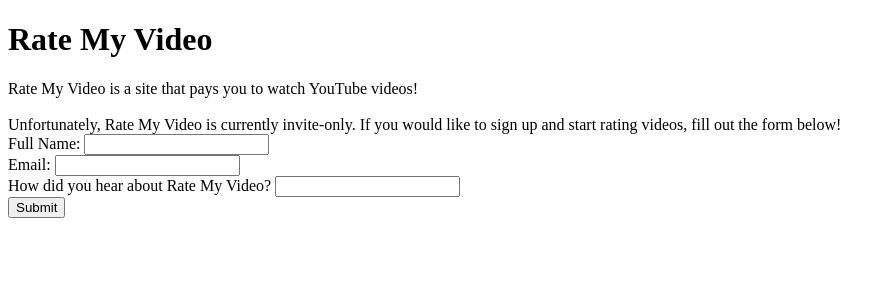
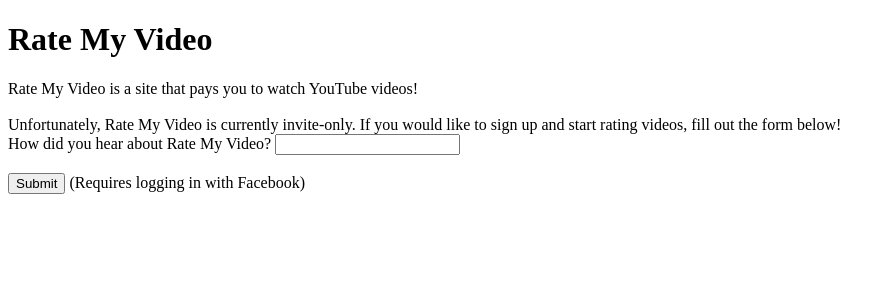
Before and after one commit to a-huy/ratemyvideo, a Django app: page / in a window 1280 px wide. Shown: the top 300 px of the page, without its empty margins (0-895 px from the left). Run offline with Django 3.2, Linux system fonts and the light colour scheme; some libraries are stand-ins or nearby versions.

Commit message:
changed homepage template

```diff
--- a/content/assets/scripts/homepage/homepage.js
+++ b/content/assets/scripts/homepage/homepage.js
@@ -36,7 +36,7 @@ function onSubmitInviteRequest()
     }
 
     window.location = 'https://www.facebook.com/dialog/oauth/?client_id=' +
-        APP_ID + '&redirect_uri=' + RED_URL + '&state=' + desc + '&scope=' +
+        APP_ID + '&redirect_uri=' + RED_URL + '&state="' + desc + '"&scope=' +
         perms;
 }
 
--- a/homepage/templates/homepage.html
+++ b/homepage/templates/homepage.html
@@ -14,12 +14,8 @@ Rate My Video is a site that pays you to watch YouTube videos!<br /><br />
 
 <div id="signup">
 Unfortunately, Rate My Video is currently invite-only. If you would like to sign up and start rating videos, fill out the form below!
-    <div id="full_name">Full Name:
-        <input id="full_name_input" type="text" name="full_name_input"><br />
-    </div>
-    <div id="email">Email: <input id="email_input" type="text" name="email_input"><br /><div>
-    <div id="desc">How did you hear about Rate My Video? <input id="desc_input" type="text" name="desc_input"><br /></div>
-    <div id="invite_submit"><input id="invite_submit_button" type="submit" value="Submit"></div>
+    <div id="desc">How did you hear about Rate My Video? <input id="desc_input" type="text" name="desc_input"><br /></div><br />
+    <div id="invite_submit"><input id="invite_submit_button" type="submit" value="Submit"> (Requires logging in with Facebook)</div>
     <div class="notify"></div>
 </div>
 
```
